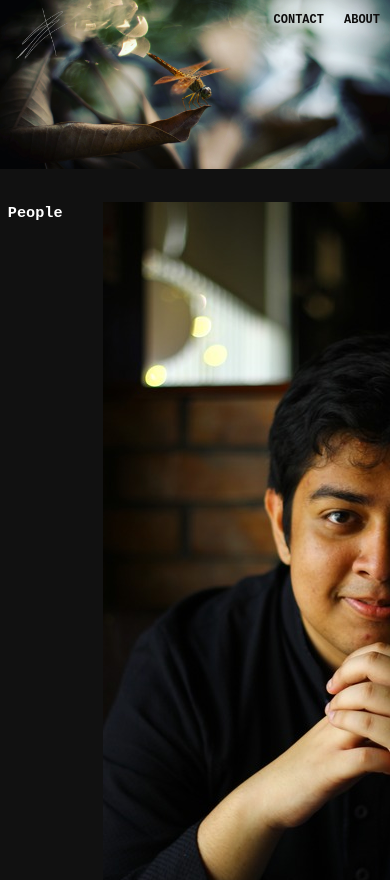
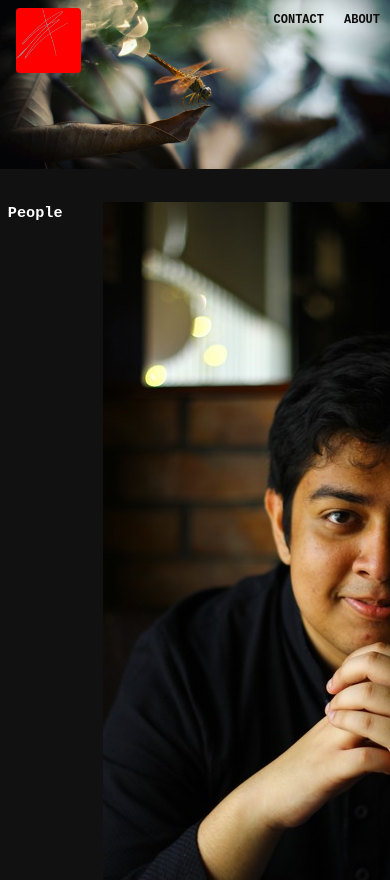
Before and after one commit to AntranigSameen/Photography-Portfolio, a plain HTML site: page index.html in a window 390 px wide. Shown: the top 880 px of the page. Drawn offline with Linux system fonts and the light colour scheme.

Commit message:
I FIGURED IT OUT BUT I WANT TO START OVER

```diff
--- a/Styles.css
+++ b/Styles.css
@@ -26,6 +26,7 @@ header a {
 }
 
 header .logo a {
+    background-color: red;
     background-image: url("Images/Autograph.PNG");
     background-size: 100px;
     background-repeat: no-repeat;
@@ -82,8 +83,8 @@ header nav ul {
 /*RESPONSIVE RULES LOGO*/
 @media screen and (max-width: 1200px) {
     header .logo a{
-        width: 80%;
-        height: 80%;
+        background-size: 80%;
+
         top: 3%;
         left: 4%;
     }
```
